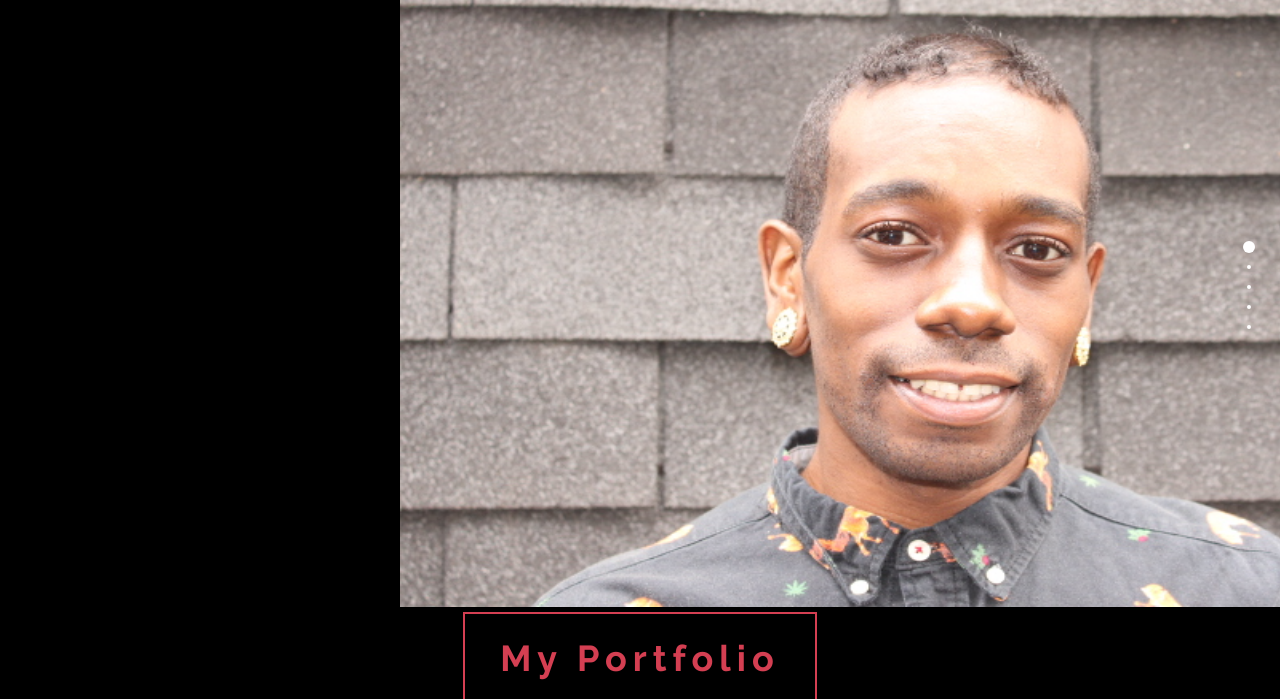
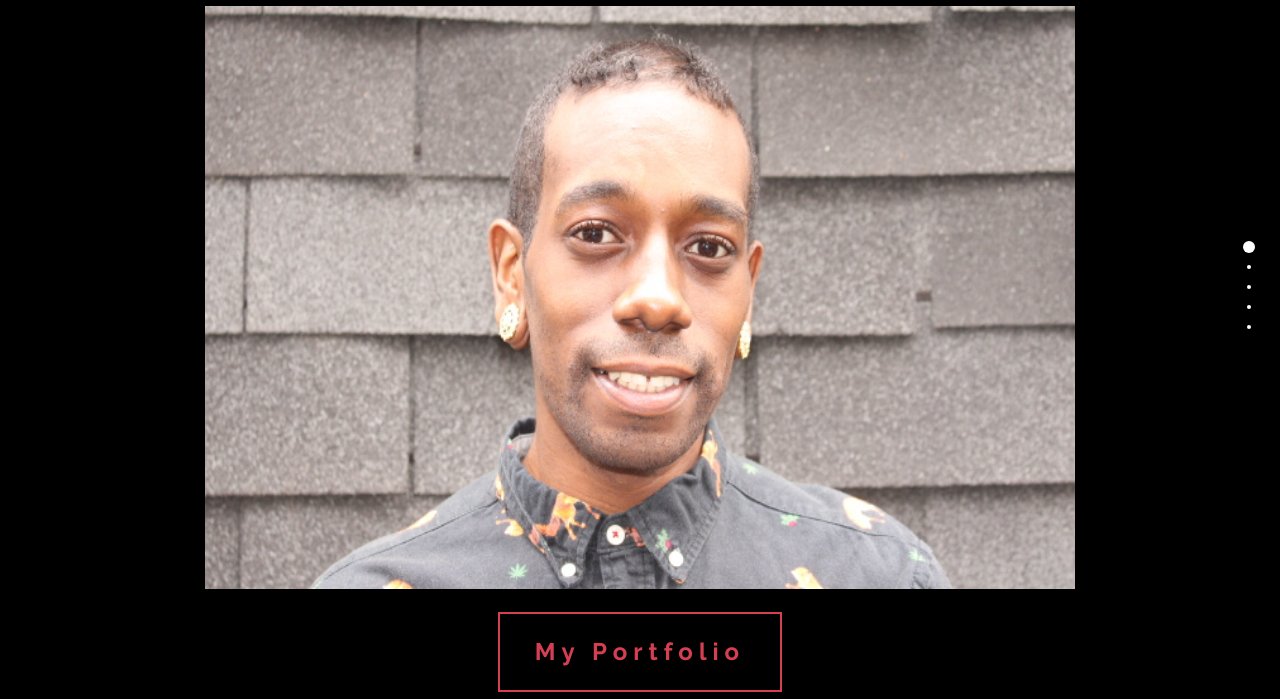
Before and after one commit to Unfitweirdo/FwcIIportfolio, a plain HTML site: page index.html in a window 1280 px wide. Shown: the part 113-812 px from the top of the page. Drawn offline with nearby package versions, Linux system fonts and the light colour scheme.

Commit message:
Add files via upload

```diff
--- a/css/templatemo-style.css
+++ b/css/templatemo-style.css
@@ -44,6 +44,7 @@ footer .fp-tableCell {
 h1, h2, h3, h4, h5 {
     color: #ffffff;
     font-weight: bold;
+    font-size: 1.5em;
 }
 
 
@@ -161,10 +162,9 @@ h1, h2, h3, h4, h5 {
 
 #home {
     background: url('../images/home-bg.png');
-    background-size: 110rem 61rem;
-    background-position: 40rem 11rem;
+    background-size: 68% 55%;
+    background-position: 50% 25%;
     background-repeat: no-repeat;
-    height: 450rem;
     padding-top: 10px;
     padding-bottom: 120px;
     text-align: center;
```
